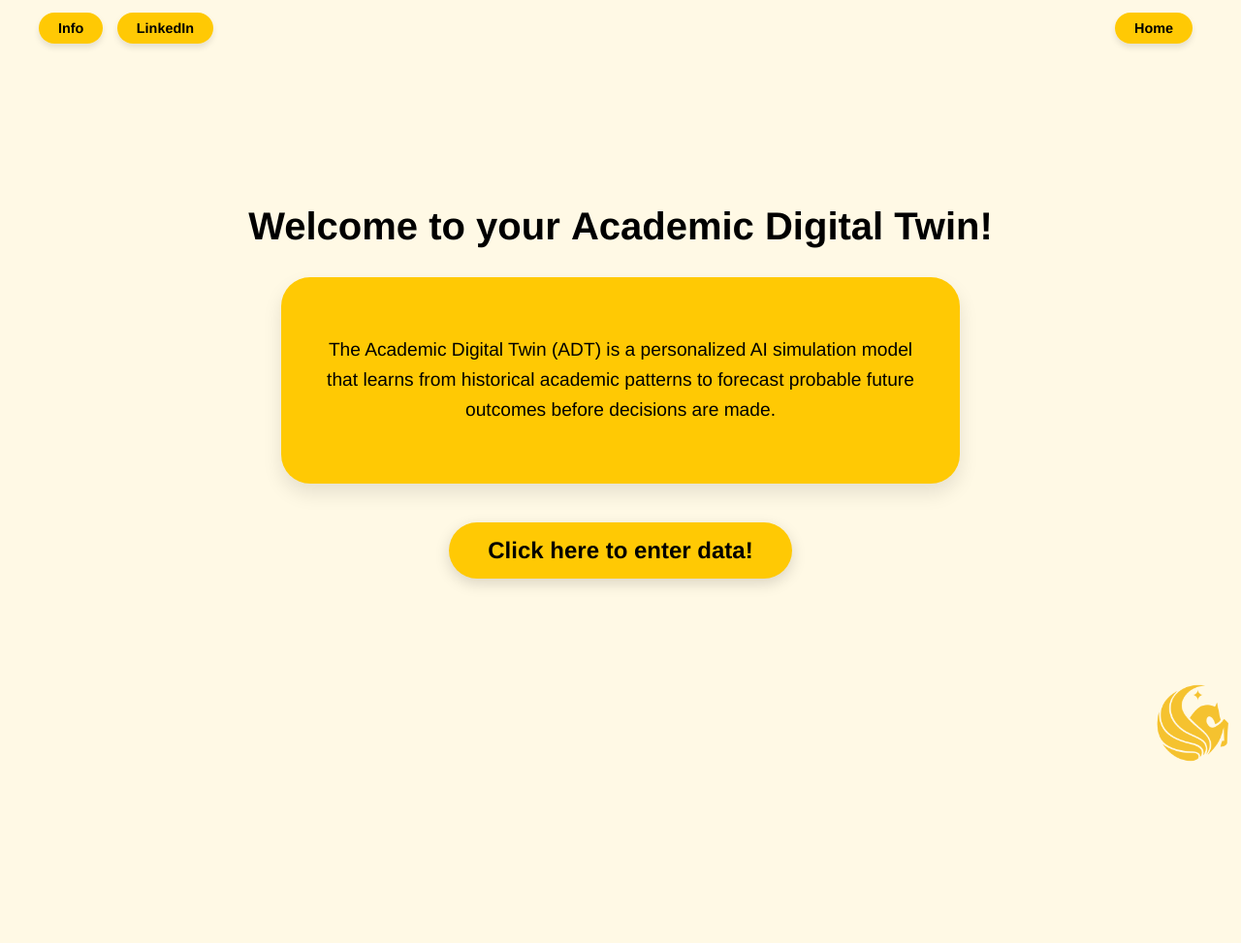
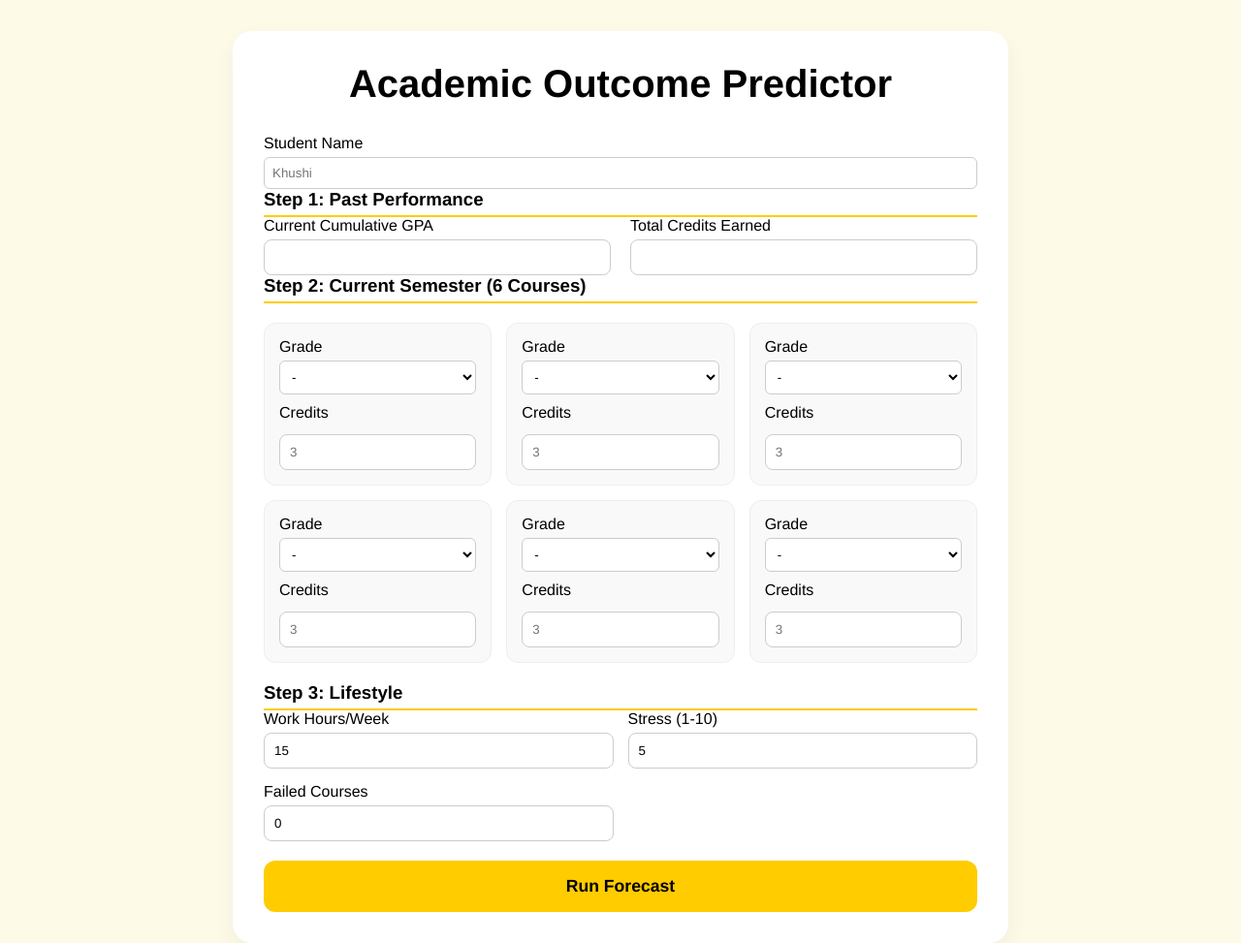
Before and after one commit to N-Saikrishna/DigiTwin, a Flask app: page / in a window 1280 px wide. Shown: the whole page at 97% size. Before the commit the page ends 786 px from the top, so only its background shows below. Run offline with Flask 3, Linux system fonts and the light colour scheme.

Commit message:
Enhance index.html with styles and form layout
Added styling and structured the form for academic outcome prediction.

```diff
--- a/templates/index.html
+++ b/templates/index.html
@@ -2,44 +2,65 @@
 <html lang="en">
 <head>
     <meta charset="UTF-8">
-    <meta name="viewport" content="width=device-width, initial-scale=1.0">
     <title>Academic Digital Twin | UCF</title>
     <link rel="stylesheet" href="{{ url_for('static', filename='style.css') }}">
+    <style>
+        :root { --ucf-yellow: #ffcc00; --ucf-bg: #fdfae7; }
+        body { background-color: var(--ucf-bg); font-family: 'Inter', sans-serif; }
+        .card { background: white; padding: 2rem; border-radius: 20px; max-width: 800px; margin: 2rem auto; box-shadow: 0 10px 25px rgba(0,0,0,0.05); }
+        .grid { display: grid; grid-template-columns: repeat(3, 1fr); gap: 15px; margin: 20px 0; }
+        .course-box { background: #f9f9f9; padding: 15px; border-radius: 12px; border: 1px solid #eee; }
+        .btn { background: var(--ucf-yellow); width: 100%; padding: 1rem; border: none; border-radius: 12px; font-weight: bold; cursor: pointer; font-size: 1.1rem; }
+        input, select { width: 100%; padding: 8px; margin-top: 5px; border-radius: 6px; border: 1px solid #ccc; box-sizing: border-box; }
+    </style>
 </head>
 <body>
-    <header class="top-nav">
-        <div class="left-buttons">
-            <a href="#info-page" class="pill-btn">Info</a>
-           <!-- <a href="#" class="pill-btn">Info</a> -->
-            <!--<a href="https://linkedin.com" class="pill-btn">LinkedIn</a> -->
-            <a href="https://linkedin.com/in/USERNAME"
-                class="pill-btn"
-                target="_blank"
-                rel= "noopener noreferrer">
-                LinkedIn
-            </a>
-        </div>
-        <div class="right-buttons">
-            <a href="/" class="pill-btn">Home</a>
-        </div>
-    </header>
+    <div class="card">
+        <h1 style="text-align:center;">Academic <strong>Outcome Predictor</strong></h1>
+        <form action="/run-simulation" method="POST">
+            <label>Student Name</label>
+            <input type="text" name="student_name" placeholder="Khushi" required>
 
-    <main class="container">
-        <section class="welcome-section">
-            <h1>Welcome to your <strong>Academic Digital Twin!</strong></h1>
-            <div id="info-page" class="info-card">
-                <p>
-                    The Academic Digital Twin (ADT) is a personalized AI simulation model
-                    that learns from historical academic patterns to forecast probable
-                    future outcomes before decisions are made.
-                </p>
+            <h3 style="border-bottom: 2px solid var(--ucf-yellow); padding-bottom: 5px;">Step 1: Past Performance</h3>
+            <div style="display: flex; gap: 20px;">
+                <div style="flex: 1;">
+                    <label>Current Cumulative GPA</label>
+                    <input type="number" step="0.01" name="current_gpa" required>
+                </div>
+                <div style="flex: 1;">
+                    <label>Total Credits Earned</label>
+                    <input type="number" name="total_credits_earned" required>
+                </div>
             </div>
-            <a href="/survey" class="cta-btn">Click here to enter data!</a>
-        </section>
-    </main>
 
-    <div class="pegasus-corner">
-        <img src="{{ url_for('static', filename='pegasus.png') }}" alt="UCF Pegasus" class="logo">
+            <h3 style="border-bottom: 2px solid var(--ucf-yellow); padding-bottom: 5px;">Step 2: Current Semester (6 Courses)</h3>
+            <div class="grid">
+                {% for i in range(6) %}
+                <div class="course-box">
+                    <label>Grade</label>
+                    <select name="grades[]">
+                        <option value="">-</option>
+                        <option value="4.0">A</option>
+                        <option value="3.0">B</option>
+                        <option value="2.0">C</option>
+                        <option value="1.0">D</option>
+                        <option value="0.0">F</option>
+                    </select>
+                    <label style="display:block; margin-top:10px;">Credits</label>
+                    <input type="number" name="credits[]" placeholder="3">
+                </div>
+                {% endfor %}
+            </div>
+
+            <h3 style="border-bottom: 2px solid var(--ucf-yellow); padding-bottom: 5px;">Step 3: Lifestyle</h3>
+            <div style="display: grid; grid-template-columns: 1fr 1fr; gap: 15px;">
+                <div><label>Work Hours/Week</label><input type="number" name="work_hours" value="15"></div>
+                <div><label>Stress (1-10)</label><input type="number" name="stress" value="5"></div>
+                <div><label>Failed Courses</label><input type="number" name="failed" value="0"></div>
+            </div>
+
+            <button type="submit" class="btn" style="margin-top:20px;">Run Forecast</button>
+        </form>
     </div>
 </body>
 </html>
```
